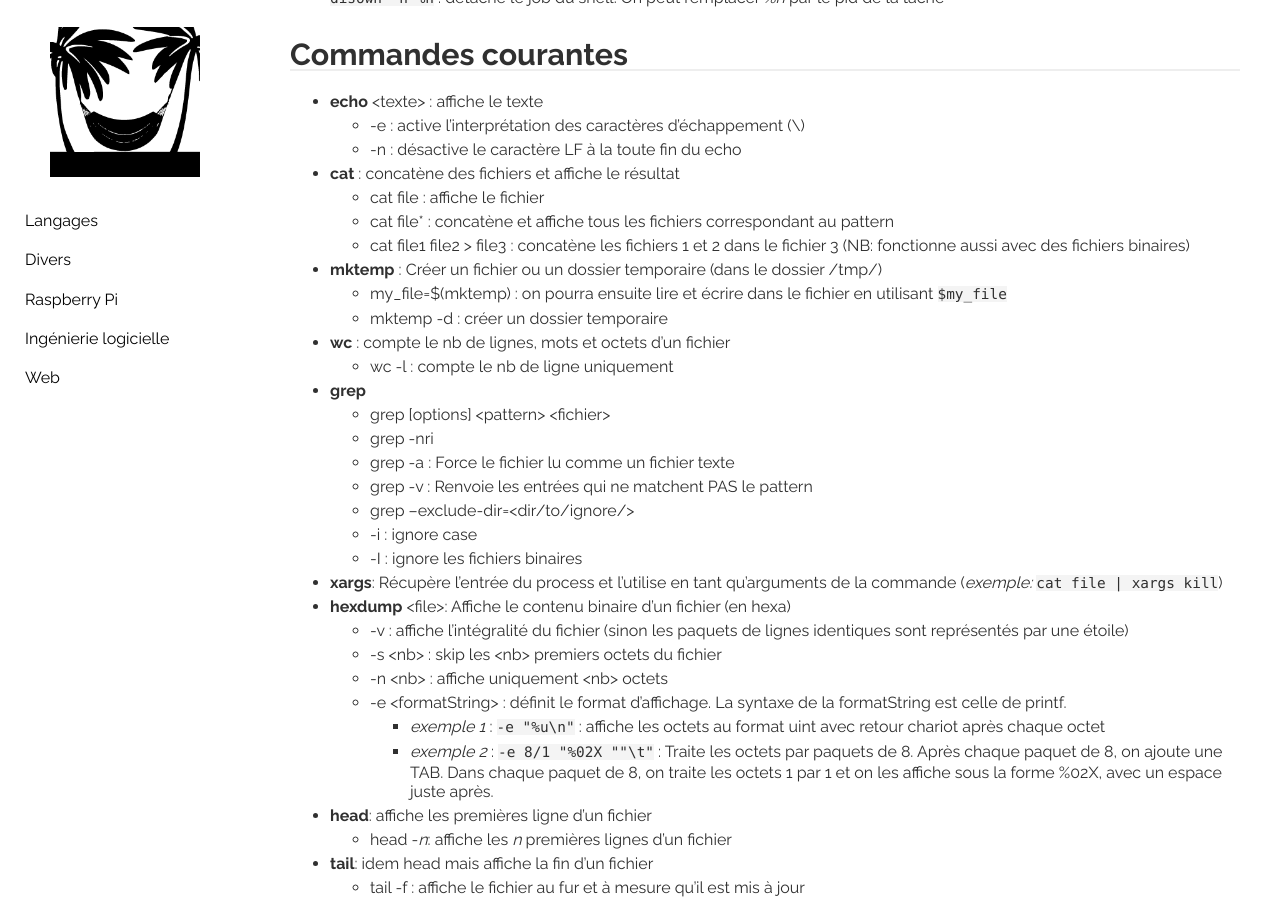
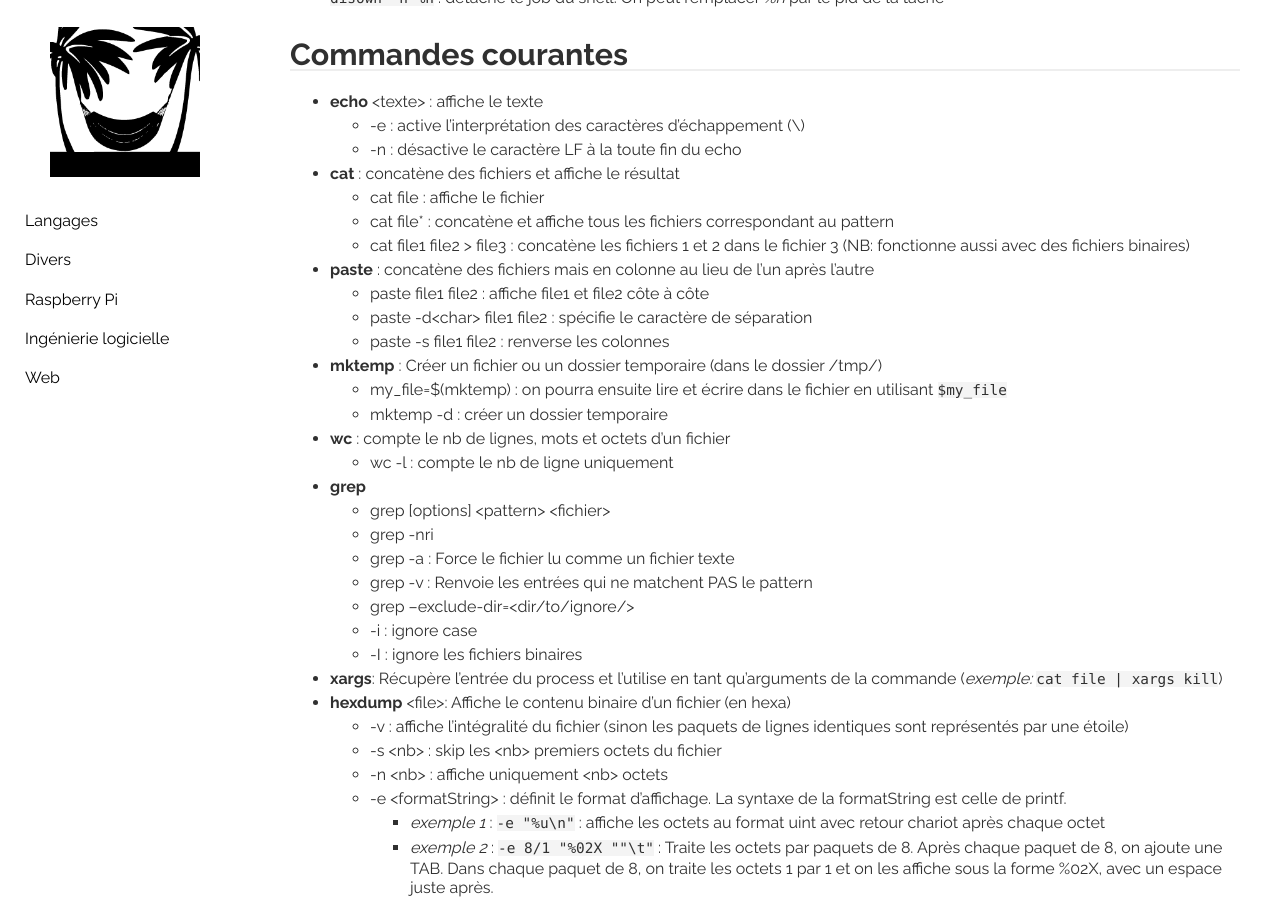
Before and after one commit to behej/lazyjekyll, a Jekyll site: the page built from _sweng/linux.md, in a window 1280 px wide and 900 px high, scrolled down 1495 px. Built offline with Jekyll 4.4.1, drawn with Linux system fonts in a browser that asks for light colours.

Commit message:
linux: commande paste

```diff
--- a/_sweng/linux.md
+++ b/_sweng/linux.md
@@ -64,6 +64,10 @@ Les tâches en arrière plan restent quand même attachées au shell. Si on ferm
   * cat file : affiche le fichier
   * cat file* : concatène et affiche tous les fichiers correspondant au pattern
   * cat file1 file2 > file3 : concatène les fichiers 1 et 2 dans le fichier 3 (NB: fonctionne aussi avec des fichiers binaires)
+* **paste** : concatène des fichiers mais en colonne au lieu de l'un après l'autre
+  * paste file1 file2 : affiche file1 et file2 côte à côte
+  * paste -d\<char\> file1 file2 : spécifie le caractère de séparation
+  * paste -s file1 file2 : renverse les colonnes
 * **mktemp** : Créer un fichier ou un dossier temporaire (dans le dossier /tmp/)
   * my_file=\$(mktemp) : on pourra ensuite lire et écrire dans le fichier en utilisant `$my_file`
   * mktemp -d : créer un dossier temporaire
```
